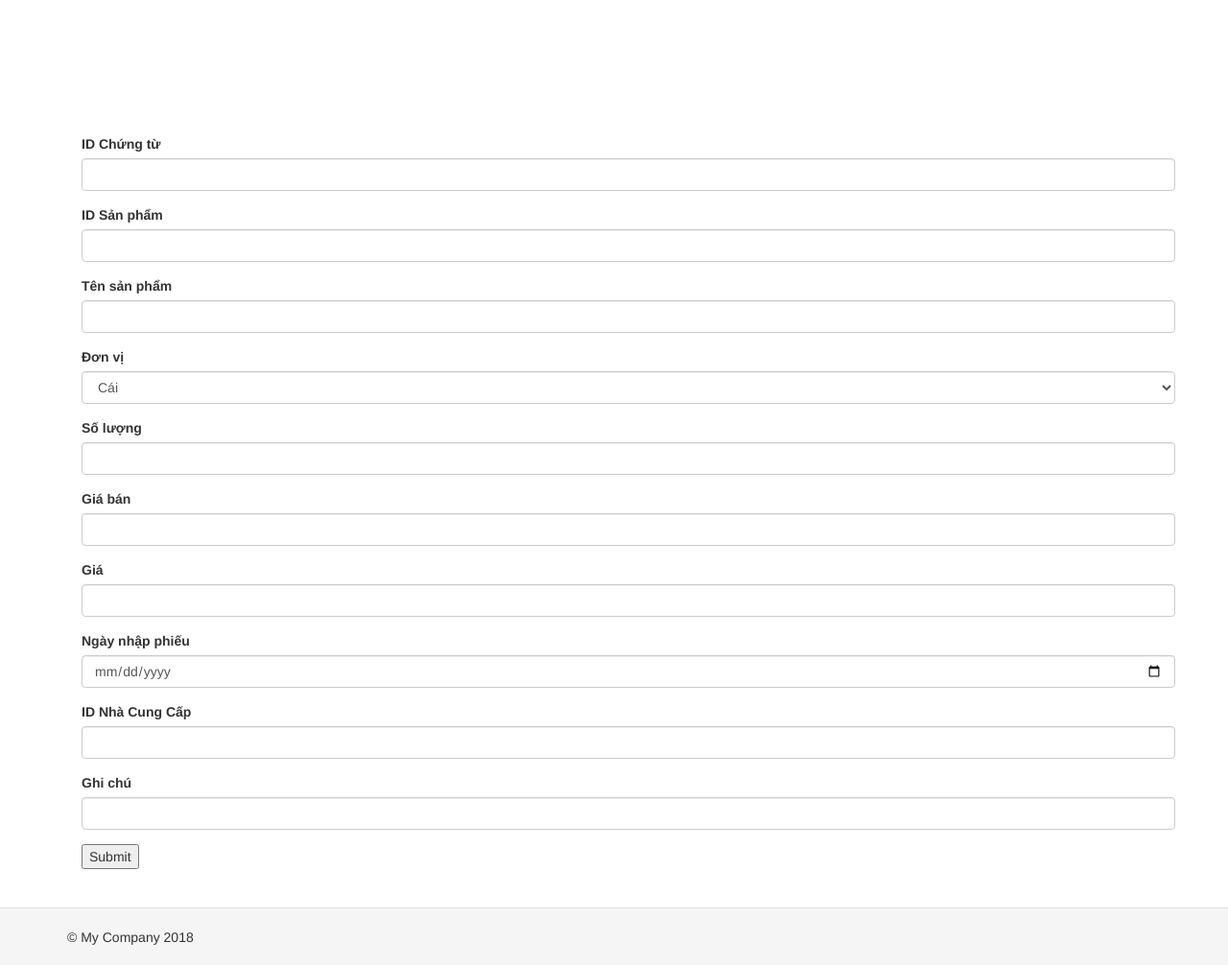
After one commit to trongseo/quanlykho, a Yii app: template views/bill/create.php in a window 1280 px wide. The commit adds this page. Shown: the whole page at 96% size. Run offline with PHP 8.4 and a stand-in for Yii, Linux system fonts and the light colour scheme; the template is opened without the code that fills it, so the values that code supplies are empty; some libraries are stand-ins or nearby versions.

Commit message:
Bill Thiet 11.4.2018

```diff
--- /dev/null
+++ b/views/bill/create.php
@@ -0,0 +1,107 @@
+<?php
+
+use yii\helpers\Html;
+
+
+/* @var $this yii\web\View */
+/* @var $model app\models\Bill */
+
+//$this->title = Yii::t('app', 'Create Bill');
+$this->params['breadcrumbs'][] = ['label' => Yii::t('app', 'Bill'), 'url' => ['create']];
+$this->params['breadcrumbs'][] = $this->title;
+?>
+
+<div class="wrap">
+    <div class="container">
+            <div class="bill-form">
+
+                <form action="/index.php?r=bill%2Fcreate" method="post">
+                    <input type="hidden" name="_csrf" value="<?=Yii::$app->request->getCsrfToken()?>" />
+                    <input type="text" hidden name="idwarehouse" value="">
+                    <div class="form-group field-bill-idchungtu required">
+                        <label class="control-label">ID Chứng từ</label>
+                        <input type="text" class="form-control" name="idchungtu" >
+
+                        <div class="help-block"></div>
+                    </div>
+
+                    <div class="form-group field-bill-idproduct required">
+                        <label class="control-label" for="bill-idproduct">ID Sản phẩm</label>
+                        <input type="text" id="bill-idproduct" class="form-control" name="idproduct" maxlength="128" aria-required="true">
+
+                        <div class="help-block"></div>
+                    </div>
+
+                    <div class="form-group field-bill-productname required">
+                        <label class="control-label" for="bill-productname">Tên sản phẩm</label>
+                        <input type="text" id="bill-productname" class="form-control" name="productname" maxlength="128" aria-required="true">
+
+                        <div class="help-block"></div>
+                    </div>
+
+                    <div class="form-group field-bill-unit">
+                        <label class="control-label" for="bill-unit">Đơn vị</label>
+                        <select id="bill-unit" class="form-control" name="unit">
+                            <option value="Cái">Cái</option>
+                            <option value="Hộp">Hộp</option>
+                        </select>
+
+                        <div class="help-block"></div>
+                    </div>
+
+                    <div class="form-group field-bill-count required">
+                        <label class="control-label" for="bill-count">Số lượng</label>
+                        <input type="text" id="bill-count" class="form-control" name="count" maxlength="128" aria-required="true">
+
+                        <div class="help-block"></div>
+                    </div>
+
+                    <div class="form-group field-bill-price required">
+                        <label class="control-label" for="bill-price">Giá bán</label>
+                        <input type="text" id="bill-price" class="form-control" name="price" aria-required="true">
+
+                        <div class="help-block"></div>
+                    </div>
+                    <div class="form-group field-bill-cost required">
+                        <label class="control-label" for="bill-cost">Giá</label>
+                        <input type="text" id="bill-cost" class="form-control" name="cost" aria-required="true">
+
+                        <div class="help-block"></div>
+                    </div>
+
+                    <div class="form-group field-bill-date required">
+                        <label class="control-label" for="bill-date">Ngày nhập phiếu</label>
+                        <input type="date" id="bill-date" class="form-control" name="date" aria-required="true">
+
+                        <div class="help-block"></div>
+                    </div>
+                    <div class="form-group field-bill-idnhacungcap required">
+                        <label class="control-label" for="bill-idnhacungcap">ID Nhà Cung Cấp</label>
+                        <input type="text" id="bill-idnhacungcap" class="form-control" name="idnhacungcap" aria-required="true">
+
+                        <div class="help-block"></div>
+                    </div>
+
+                    <div class="form-group field-bill-note required">
+                        <label class="control-label" for="bill-note">Ghi chú</label>
+                        <input type="text" id="bill-note" class="form-control" name="note" aria-required="true">
+
+                        <div class="help-block"></div>
+                    </div>
+
+                        <input type="submit" >
+
+                </form>
+            </div>
+
+        </div>
+    </div>
+</div>
+
+
+
+<script src="/assets/d70fefba/jquery.js"></script>
+<script src="/assets/41dee904/yii.js"></script>
+<script src="/assets/41dee904/yii.validation.js"></script>
+<script src="/assets/41dee904/yii.activeForm.js"></script>
+<script src="/assets/bc28ee4d/js/bootstrap.js"></script>
```
Also changed, not shown: controllers/BillController.php (+31 -16 lines), models/Bill.php (+76 -10 lines), views/bill/_search.php (added, +7 -0 lines), views/bill/index.php (+121 -38 lines), views/bill/update.php (added, +7 -0 lines), views/bill/view.php (added, +7 -0 lines).
